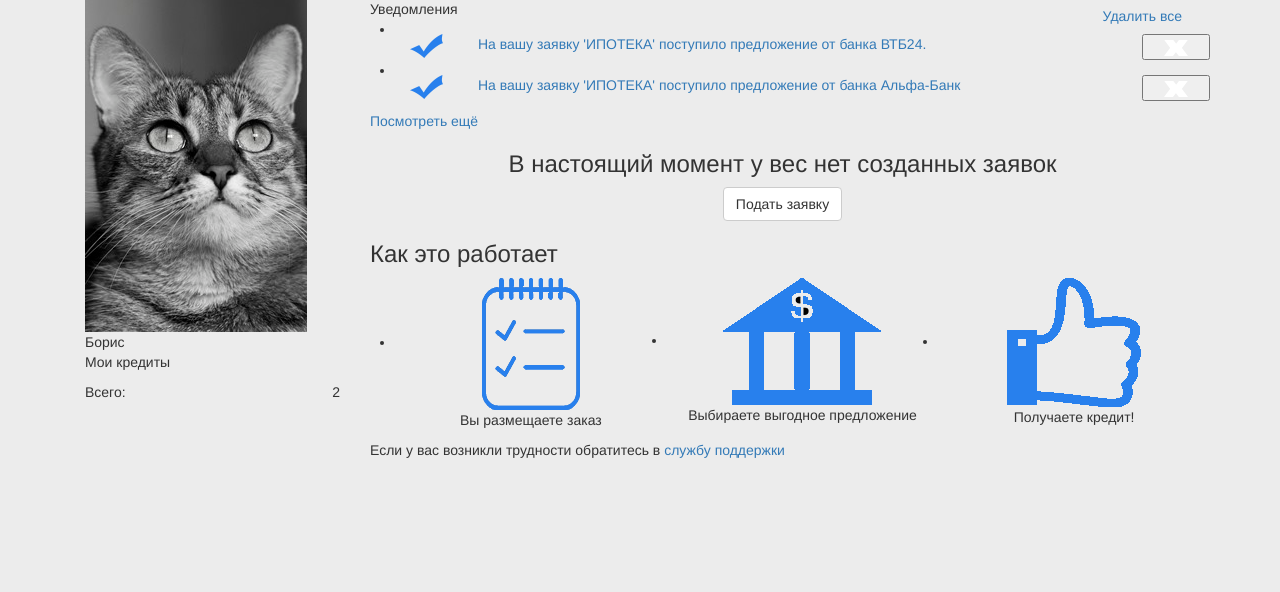
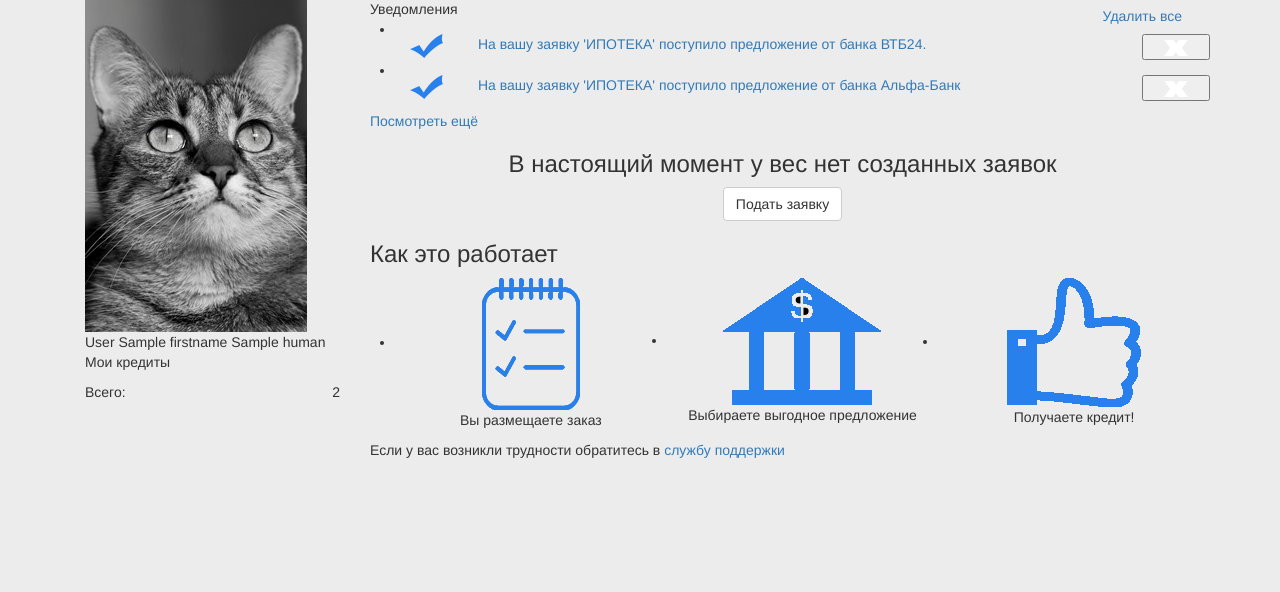
Before and after one commit to aydik99/marketbank, a Yii app: template views/user/lk.php in a window 1280 px wide. Shown: the part 71-663 px from the top of the page. Run offline with PHP 8.4 and a stand-in for Yii, Linux system fonts and the light colour scheme; the template is opened without the code that fills it: most values are stand-ins (such as "Sample title", 1, 10 or a date in 2020); data that the repository does not hold is empty; some libraries are stand-ins or nearby versions.

Commit message:
Личный кабинет отображает имя текущего пользователя

```diff
--- a/views/user/lk.php
+++ b/views/user/lk.php
@@ -5,7 +5,9 @@
         <div class="user-info-block">
             <figure>
                 <img src="../../web/images/ava1.jpg" alt="user photo">
-                <figcaption class="user-name">Борис</figcaption>
+                <figcaption class="user-name">
+                    <?=$human->lastname?>&nbsp;<?=$human->firstname?>&nbsp;<?=$human->fathername?>
+                </figcaption>
             </figure>
 
             <p class="user-block-text">Мои кредиты</p>
@@ -44,7 +46,7 @@
             </ul>
 
             <div class="notifications__footer">
-                <a href="<?=Yii::$app->urlManager->CreateUrl(['user/alerts']) ?>">Посмотреть ещё</a></li>
+                <a href="<?=Yii::$app->urlManager->CreateUrl(['user/alerts']) ?>">Посмотреть ещё</a>
             </div>
         </section>
 
```
